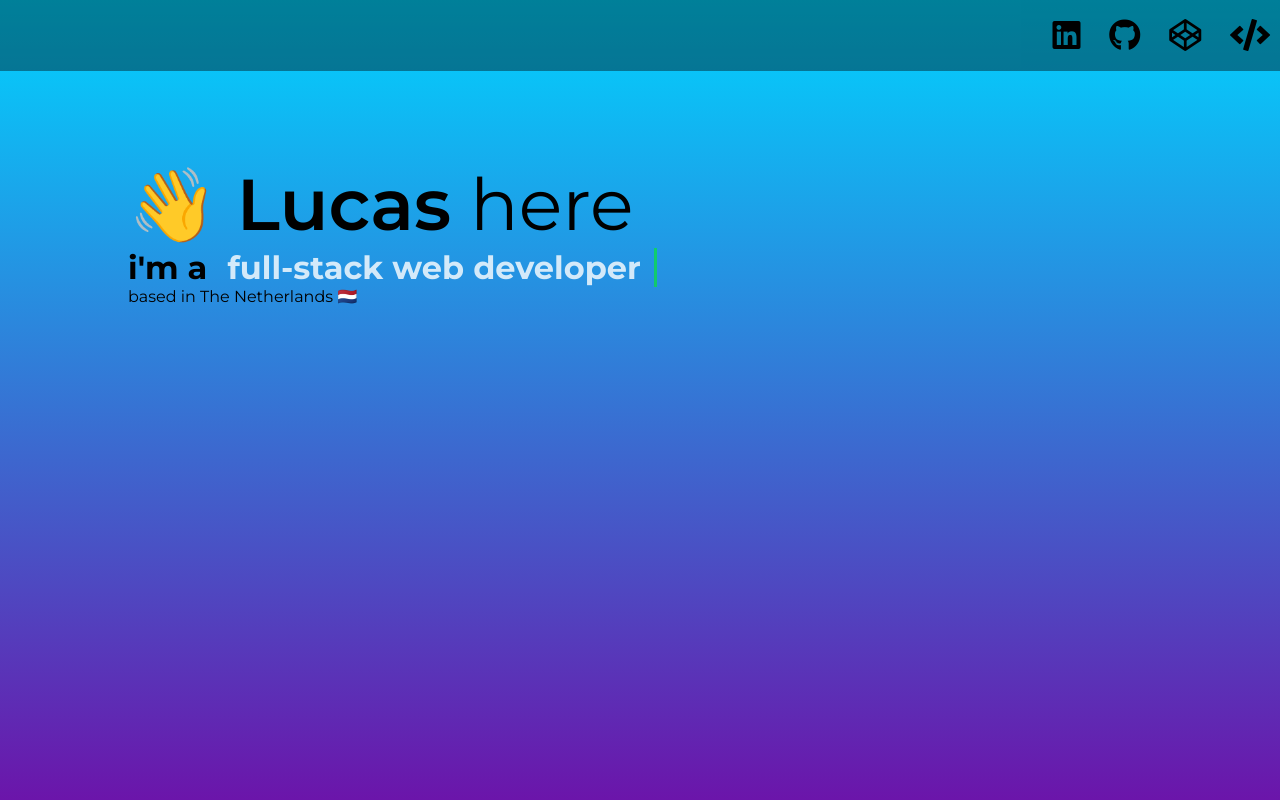
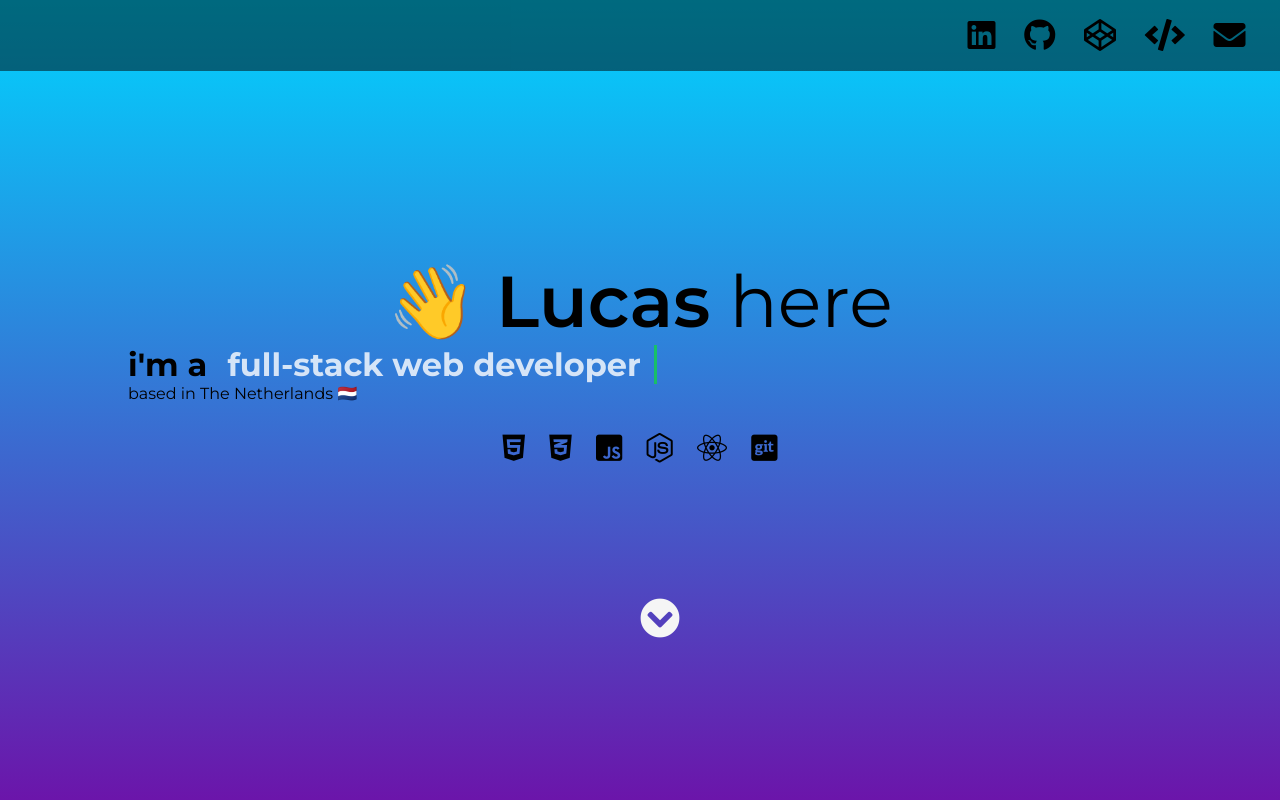
Before and after one commit to lucasmzz/portfolio, a plain HTML site: page index.html in a window 1280 px wide. Shown: the top 800 px of the page. Drawn offline with Linux system fonts and the light colour scheme.

Commit message:
adding chevron, tech icons

```diff
--- a/index.html
+++ b/index.html
@@ -66,7 +66,23 @@
           </div>
         </div>
         <p class="main-title-sub">based in The Netherlands 🇳🇱</p>
+        <div class="main-title-features">
+          <span><i class="fab fa-html5"></i></span>
+          <span><i class="fab fa-css3-alt"></i></span>
+          <span><i class="fab fa-js-square"></i></span>
+          <span><i class="fab fa-node-js"></i></span>
+          <span><i class="fab fa-react"></i></span>
+          <span><i class="fab fa-git-square"></i></span>
+        </div>
+        <div class="main-title-footer">
+          <span class="main-jumbo-chevron">
+            <a href="#about">
+              <i class="fas fa-chevron-circle-down"></i>
+            </a>
+          </span>
+        </div>
       </div>
+
     </div>
 
     <!--  ABOUT SECTION  -->
--- a/style.css
+++ b/style.css
@@ -3,6 +3,7 @@
   padding: 0;
   box-sizing: border-box;
   font-family: "Montserrat", sans-serif;
+  scroll-behavior: smooth;
 }
 
 .f-bold {
@@ -16,21 +17,20 @@
 /* NAV SECTION */
 
 .nav {
-  padding: 0.5rem;
+  padding: 8px 20px;
   min-height: 50px;
   display: flex;
+  justify-content: center;
   align-items: center;
   position: fixed;
   top: 0;
   width: 100%;
   z-index: 1000;
-  background: rgba(0, 0, 0, 0.4);
+  background: rgba(0, 0, 0, 0.5);
 }
 .nav .nav-container {
-  width: 90%;
-  margin: 0 auto;
+  width: 100%;
   display: flex;
-  flex-flow: row nowrap;
   justify-content: flex-end;
   align-items: center;
   z-index: 2100;
@@ -38,9 +38,7 @@
 
 .nav-links {
   cursor: pointer;
-  width: 15%;
   display: flex;
-  flex-direction: row;
   justify-content: space-evenly;
   align-items: center;
   list-style: none;
@@ -84,16 +82,18 @@
   position: relative;
   height: 100vh;
   width: 100vw;
-
+  display: grid;
+  place-items: center;
   background: #6b15aa;
   background: linear-gradient(0deg, #6b15aa 0%, #00d4ff 100%);
   background-size: cover;
 }
 
 .main-jumbo-container {
-  position: absolute;
-  top: 20%;
-  left: 10%;
+  width: 80%;
+  min-width: 600px;
+  display: grid;
+  place-items: center;
 }
 
 .main-title-header {
@@ -101,9 +101,11 @@
 }
 
 .main-title-sub {
+  width: 100%;
   display: flex;
   flex-flow: row nowrap;
   justify-content: flex-start;
+  text-align: left;
   align-items: center;
   font-size: 1rem;
 }
@@ -121,6 +123,29 @@
     animated-cursor 600ms steps(29, end) infinite;
 }
 
+.main-title-features > span > i {
+  font-size: 30px;
+  padding: 30px 10px;
+  transition: all 0.2s ease-in;
+}
+
+.main-title-features > span > i:hover {
+  transform: scale(1.2);
+  color: whitesmoke;
+  text-shadow: 1px 1px 25px yellowgreen;
+}
+
+.main-title-footer {
+  margin-top: 50px;
+  animation: bounce 0.5s infinite ease-in-out alternate;
+}
+.main-title-footer a {
+  position: absolute;
+  bottom: 0;
+  color: whitesmoke;
+  font-size: 2.5rem;
+  transform: translateY(100px);
+}
 @keyframes animated-text {
   from {
     width: 0;
@@ -137,6 +162,13 @@
     border-right-color: transparent;
   }
 }
+
+@keyframes bounce {
+  100% {
+    transform: translate3d(0, 25px, 0);
+  }
+}
+
 @media only screen and (max-width: 1000px) {
   .nav-toggler {
     display: block;
@@ -146,12 +178,16 @@
     position: absolute;
     top: 0;
     right: 0;
+    width: 10vw;
+    height: 100vh;
     flex-direction: column;
     justify-content: flex-start;
     align-items: center;
+    background: transparent;
   }
   .nav .nav-container {
     flex-direction: column;
+    margin-top: 60px;
     transition: all 1s ease-in;
   }
   .nav .nav-container .nav-links {
```
